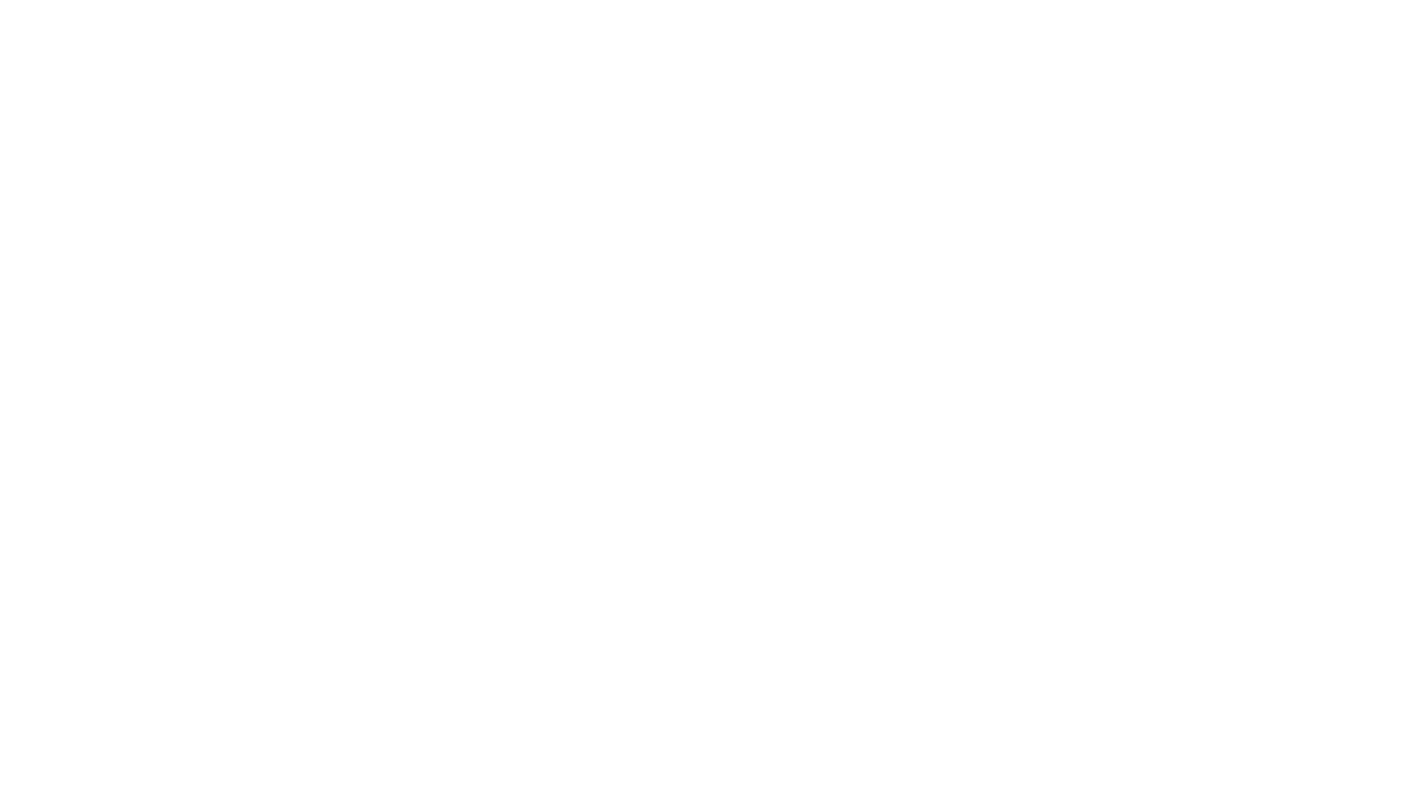
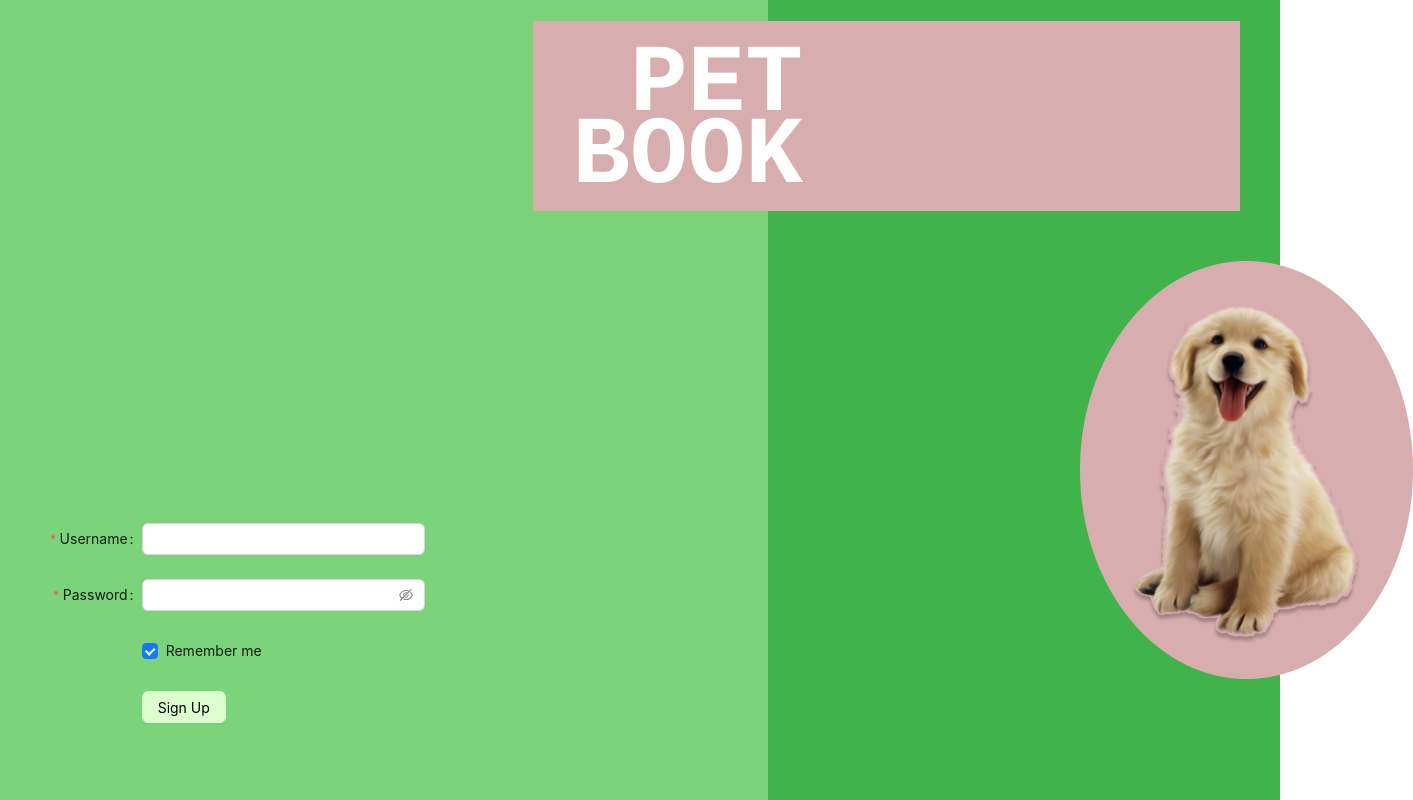
Before and after one commit to ASE-Kanak-App/ASE-kanak, a React (Create React App) app in the folder frontend/: page /register in a window 1280 px wide. Before the commit this address had no page. Shown: the whole page, 1413 px wide, since content can reach past the window. Built offline with nearby package versions, Linux system fonts and the light colour scheme.

Commit message:
registerPage

```diff
--- a/frontend/package.json
+++ b/frontend/package.json
@@ -3,11 +3,14 @@
   "version": "0.1.0",
   "private": true,
   "dependencies": {
+    "@babel/eslint-parser": "^7.5.4",
     "@testing-library/jest-dom": "^5.16.5",
     "@testing-library/react": "^13.4.0",
     "@testing-library/user-event": "^13.5.0",
     "antd": "^5.3.2",
     "axios": "^1.3.4",
+    "eslint": "^8.36.0",
+    "node": "^19.8.1",
     "prop-types": "^15.8.1",
     "react": "^18.2.0",
     "react-axios": "^2.0.6",
--- a/frontend/src/AppRouter.js
+++ b/frontend/src/AppRouter.js
@@ -4,7 +4,8 @@ import {
     BrowserRouter,
     Route
 } from "react-router-dom"
-import Login from "./login"
+import Login from "./components/pages/login"
+import Register from "./components/pages/register"
 
 
 export default class AppRouter extends React.Component {
@@ -14,6 +15,7 @@ export default class AppRouter extends React.Component {
                 <Routes>
                     <React.Fragment>
                         <Route path='/login' element={<Login/>} />
+                        <Route path='/register' element={<Register/>} />
                     </React.Fragment>
                 </Routes>
             </BrowserRouter>
--- /dev/null
+++ b/frontend/src/components/pages/login.js
@@ -0,0 +1,114 @@
+import React from 'react';
+import {Button, Checkbox, Form, Input} from 'antd';
+import styled from 'styled-components'
+import headerImage from '../images/Component 3.png'
+import dogImage from '../images/Component 1.png'
+import catImage from '../images/Component 2.png'
+
+const FormContainer = styled.div`
+    margin-left: 100vh;
+    margin-top: -20vh;
+    width: 425px;
+    height: 243px;
+`;
+
+const onFinish = (values: any) => {
+    console.log('Success:', values);
+};
+
+const onFinishFailed = (errorInfo: any) => {
+    console.log('Failed:', errorInfo);
+};
+
+const customStyle1 = {
+    backgroundColor: '#ffaeae',
+    borderColor: '#ffaeae',
+    color: '#000000',
+}
+
+const customStyle2 = {
+    backgroundColor: 'rgb(220,255,205)',
+    borderColor: '#dcffcd',
+    color: '#000000',
+}
+
+const Login: React.FC = () => (
+
+
+    <div style={{
+        background: 'linear-gradient(' +
+            'to right,' +
+            ' #7BD37A 0%,' +
+            ' #7BD37A 40%,' +
+            ' #40B44B 40%)',
+        height: '100vh',
+        width: '100vw'
+    }}>
+
+        <div style={{
+            display: 'flex',
+            marginLeft: '35vh',
+            alignItems: 'flex-start'
+        }}>
+            <img src={headerImage} alt="My Image" style={{ marginTop: '20px' }} />
+        </div>
+
+        <div style={{
+            marginTop: '5vh',
+            width: '333px',
+            height:'418px'
+        }}>
+            <img src={dogImage} alt="Dog Image" style={{ marginLeft: '15vh'}} />
+        </div>
+
+
+            <FormContainer>
+                <Form
+                    name="basic"
+                    labelCol={{ span: 8 }}
+                    wrapperCol={{ span: 16 }}
+                    style={{ maxWidth: 600 }}
+                    initialValues={{ remember: true }}
+                    onFinish={onFinish}
+                    onFinishFailed={onFinishFailed}
+                    autoComplete="off"
+                >
+                    <Form.Item
+                        label="Username"
+                        name="username"
+                        rules={[{ required: true, message: 'Please input your username!' }]}
+                    >
+                        <Input />
+                    </Form.Item>
+
+                    <Form.Item
+                        label="Password"
+                        name="password"
+                        rules={[{ required: true, message: 'Please input your password!' }]}
+                    >
+                        <Input.Password />
+                    </Form.Item>
+
+                    <Form.Item name="remember" valuePropName="checked" wrapperCol={{ offset: 8, span: 16 }}>
+                        <Checkbox>Remember me</Checkbox>
+                    </Form.Item>
+
+                    <Form.Item wrapperCol={{ offset: 8, span: 16 }}>
+                        <Button style={customStyle1} htmlType="submit">
+                            Sign In
+                        </Button>
+                    </Form.Item>
+
+                    <Form.Item wrapperCol={{ offset: 8, span: 16 }}>
+                        <Button style={customStyle2} htmlType="submit">
+                            Sign Up
+                        </Button>
+                    </Form.Item>
+
+
+                </Form>
+            </FormContainer>
+        </div>
+);
+
+export default Login;
--- /dev/null
+++ b/frontend/src/components/pages/register.js
@@ -0,0 +1,107 @@
+import React from 'react';
+import {Button, Checkbox, Form, Input} from 'antd';
+import styled from 'styled-components'
+import headerImage from '../images/Component 3.png'
+import dogImage from '../images/Component 1.png'
+import catImage from '../images/Component 2.png'
+
+const FormContainer = styled.div`
+    margin-right: 10vh;
+    margin-top: -20vh;
+    width: 425px;
+    height: 243px;
+`;
+
+const onFinish = (values: any) => {
+    console.log('Success:', values);
+};
+
+const onFinishFailed = (errorInfo: any) => {
+    console.log('Failed:', errorInfo);
+};
+
+const customStyle1 = {
+    backgroundColor: '#ffaeae',
+    borderColor: '#ffaeae',
+    color: '#000000',
+}
+
+const customStyle2 = {
+    backgroundColor: 'rgb(220,255,205)',
+    borderColor: '#dcffcd',
+    color: '#000000',
+}
+
+const Register: React.FC = () => (
+
+
+    <div style={{
+        background: 'linear-gradient(' +
+            'to left,' +
+            ' #40B44B  40%,' +
+            ' #7BD37A 40%,' +
+            ' #7BD37A 0%)',
+        height: '100vh',
+        width: '100vw'
+    }}>
+
+        <div style={{
+            display: 'flex',
+            marginLeft: '35vh',
+            alignItems: 'flex-start'
+        }}>
+            <img src={headerImage} alt="My Image" style={{ marginTop: '20px' }} />
+        </div>
+
+        <div style={{
+            marginTop: '5vh',
+            marginLeft: '120vh'
+        }}>
+            <img src={dogImage} alt="Dog Image" style={{ marginLeft: '15vh'}} />
+        </div>
+
+
+            <FormContainer>
+                <Form
+                    name="basic"
+                    labelCol={{ span: 8 }}
+                    wrapperCol={{ span: 16 }}
+                    style={{ maxWidth: 600 }}
+                    initialValues={{ remember: true }}
+                    onFinish={onFinish}
+                    onFinishFailed={onFinishFailed}
+                    autoComplete="off"
+                >
+                    <Form.Item
+                        label="Username"
+                        name="username"
+                        rules={[{ required: true, message: 'Please input your username!' }]}
+                    >
+                        <Input />
+                    </Form.Item>
+
+                    <Form.Item
+                        label="Password"
+                        name="password"
+                        rules={[{ required: true, message: 'Please input your password!' }]}
+                    >
+                        <Input.Password />
+                    </Form.Item>
+
+                    <Form.Item name="remember" valuePropName="checked" wrapperCol={{ offset: 8, span: 16 }}>
+                        <Checkbox>Remember me</Checkbox>
+                    </Form.Item>
+
+                    <Form.Item wrapperCol={{ offset: 8, span: 16 }}>
+                        <Button style={customStyle2} htmlType="submit">
+                            Sign Up
+                        </Button>
+                    </Form.Item>
+
+
+                </Form>
+            </FormContainer>
+        </div>
+);
+
+export default Register;
--- a/frontend/src/login.js
+++ /dev/null
@@ -1,114 +0,0 @@
-import React from 'react';
-import {Button, Checkbox, Form, Input} from 'antd';
-import styled from 'styled-components'
-import headerImage from './components/images/Component 3.png'
-import dogImage from './components/images/Component 1.png'
-import catImage from './components/images/Component 2.png'
-
-const FormContainer = styled.div`
-    margin-left: 100vh;
-    margin-top: -20vh;
-    width: 425px;
-    height: 243px;
-`;
-
-const onFinish = (values: any) => {
-    console.log('Success:', values);
-};
-
-const onFinishFailed = (errorInfo: any) => {
-    console.log('Failed:', errorInfo);
-};
-
-const customStyle1 = {
-    backgroundColor: '#ffaeae',
-    borderColor: '#ffaeae',
-    color: '#000000',
-}
-
-const customStyle2 = {
-    backgroundColor: 'rgb(220,255,205)',
-    borderColor: '#dcffcd',
-    color: '#000000',
-}
-
-const Login: React.FC = () => (
-
-
-    <div style={{
-        background: 'linear-gradient(' +
-            'to right,' +
-            ' #7BD37A 0%,' +
-            ' #7BD37A 40%,' +
-            ' #40B44B 40%)',
-        height: '100vh',
-        width: '100vw'
-    }}>
-
-        <div style={{
-            display: 'flex',
-            marginLeft: '35vh',
-            alignItems: 'flex-start'
-        }}>
-            <img src={headerImage} alt="My Image" style={{ marginTop: '20px' }} />
-        </div>
-
-        <div style={{
-            marginTop: '5vh',
-            width: '333px',
-            height:'418px'
-        }}>
-            <img src={dogImage} alt="Dog Image" style={{ marginLeft: '15vh'}} />
-        </div>
-
-
-            <FormContainer>
-                <Form
-                    name="basic"
-                    labelCol={{ span: 8 }}
-                    wrapperCol={{ span: 16 }}
-                    style={{ maxWidth: 600 }}
-                    initialValues={{ remember: true }}
-                    onFinish={onFinish}
-                    onFinishFailed={onFinishFailed}
-                    autoComplete="off"
-                >
-                    <Form.Item
-                        label="Username"
-                        name="username"
-                        rules={[{ required: true, message: 'Please input your username!' }]}
-                    >
-                        <Input />
-                    </Form.Item>
-
-                    <Form.Item
-                        label="Password"
-                        name="password"
-                        rules={[{ required: true, message: 'Please input your password!' }]}
-                    >
-                        <Input.Password />
-                    </Form.Item>
-
-                    <Form.Item name="remember" valuePropName="checked" wrapperCol={{ offset: 8, span: 16 }}>
-                        <Checkbox>Remember me</Checkbox>
-                    </Form.Item>
-
-                    <Form.Item wrapperCol={{ offset: 8, span: 16 }}>
-                        <Button style={customStyle1} htmlType="submit">
-                            Sign In
-                        </Button>
-                    </Form.Item>
-
-                    <Form.Item wrapperCol={{ offset: 8, span: 16 }}>
-                        <Button style={customStyle2} htmlType="submit">
-                            Sign Up
-                        </Button>
-                    </Form.Item>
-
-
-                </Form>
-            </FormContainer>
-        </div>
-);
-
-export default Login;
```
Also changed, not shown: frontend/src/components/pages.js (added, +7 -0 lines), 2 other files (tests, documents, lock files or other folders).
